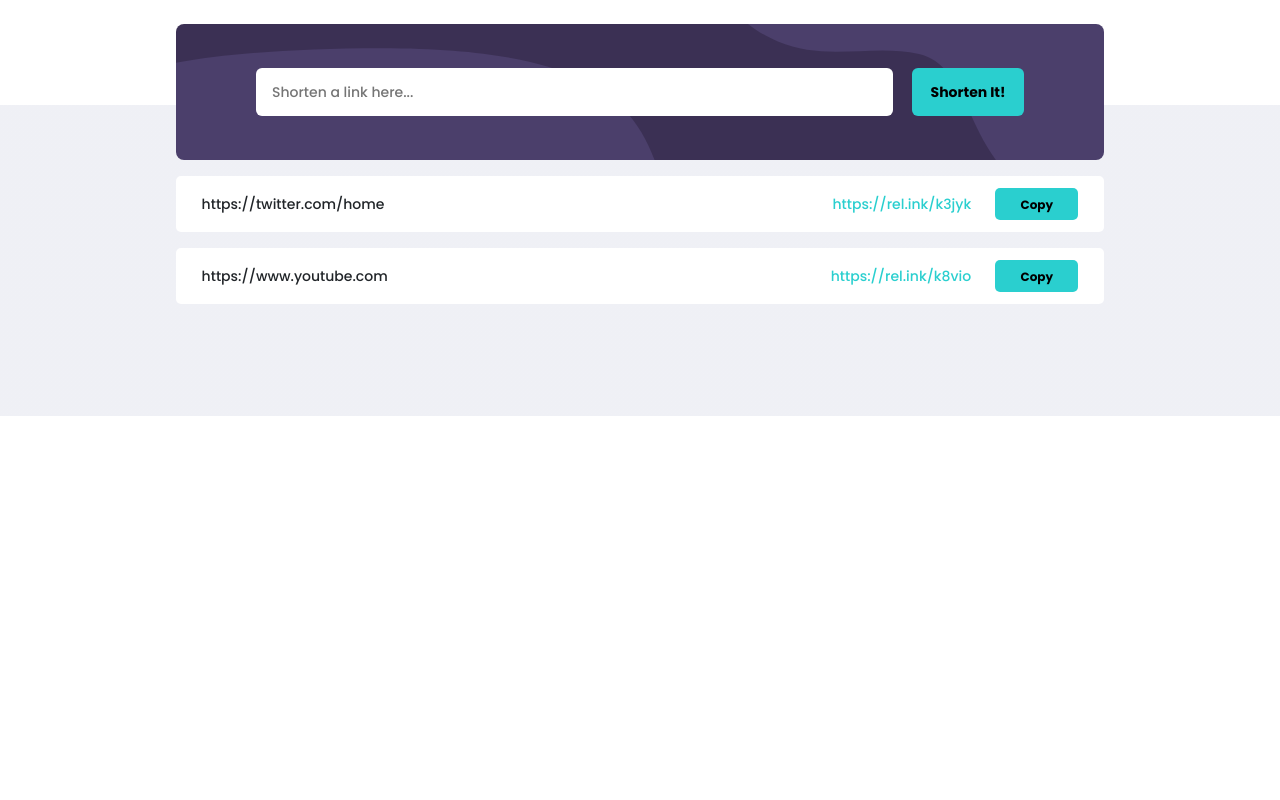
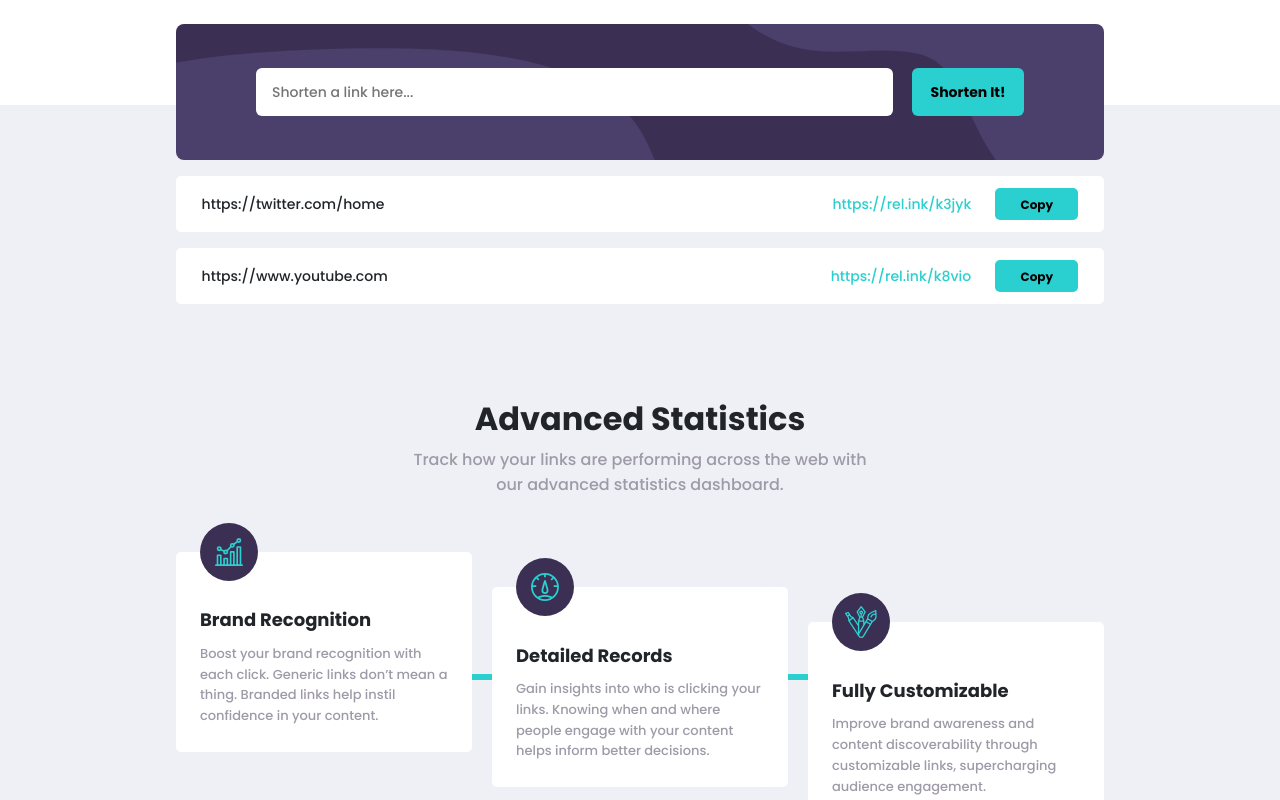
Before and after one commit to Federico-Baez/URL-Shortener-App-React, a React (Vite) app: page / in a window 1280 px wide. Shown: the part 655-1455 px from the top of the page. Before the commit the page ends 1071 px from the top, so only its background shows below. Built offline with nearby package versions, Linux system fonts and the light colour scheme.

Commit message:
finished advance statistics

```diff
--- a/src/components/containers/PageContainer.jsx
+++ b/src/components/containers/PageContainer.jsx
@@ -4,7 +4,7 @@ import Dashboard from '../pure/Dashboard';
 import LinkShortenerFormik from '../pure/LinkShortenerFormik';
 import Footer from '../pure/Footer';
 import ListContainer from './ListContainer';
-import StatisticsContainer from './StatisticsContainer';
+import Statistics from '../pure/Statistics';
 
 //styles
 import "../../styles/pageStyle.scss"
@@ -15,7 +15,7 @@ const PageContainer = () => {
             <Header />
             <Dashboard />
             <ListContainer />
-            <StatisticsContainer />
+            <Statistics />
             <Footer />
         </div>
     );
--- a/src/components/containers/StatisticsContainer.jsx
+++ /dev/null
@@ -1,19 +0,0 @@
-import React from 'react';
-import PropTypes from 'prop-types';
-
-
-const StatisticsContainer = () => {
-    return (
-        <div>
-
-        </div>
-    );
-};
-
-
-StatisticsContainer.propTypes = {
-
-};
-
-
-export default StatisticsContainer;
--- a/src/components/pure/Dashboard.jsx
+++ b/src/components/pure/Dashboard.jsx
@@ -1,5 +1,7 @@
 import React from 'react';
 import PropTypes from 'prop-types';
+
+//images
 import illustrationWorking from '../../design/images/illustration-working.svg';
 
 
--- a/src/components/pure/Statistics.jsx
+++ b/src/components/pure/Statistics.jsx
@@ -1,10 +1,59 @@
 import React from 'react';
 import PropTypes from 'prop-types';
+
+//images
+import StatImg1 from '../../design/images/icon-brand-recognition.svg'
+import StatImg2 from '../../design/images/icon-detailed-records.svg'
+import StatImg3 from '../../design/images/icon-fully-customizable.svg'
 
 
 const Statistics = () => {
     return (
-        <div>
+        <div className='statistics-container'>
+            <div className='statistics-header'>
+                <h2 className='title'>Advanced Statistics</h2>
+                <p className='description'>Track how your links are performing across the web with our advanced statistics dashboard.</p>
+            </div>
+
+            <div className='divisor'></div>
+            <div className='card-container'>
+                {/* CARD 1 */}
+                <div className='statistic-card' id='card-1'>
+                    <div className='stat-card-img'>
+                        <img id='img-1' src={StatImg1} alt="Brand Recognition img" />
+                    </div>
+                    <h4 className='stat-card-title'>
+                        Brand Recognition
+                    </h4>
+                    <p className='stat-card-description'>
+                        Boost your brand recognition with each click. Generic links don’t mean a thing. Branded links help instil confidence in your content.
+                    </p>
+                </div>
+                {/* CARD 2 */}
+                <div className='statistic-card' id='card-2'>
+                    <div className='stat-card-img'>
+                        <img id='img-2' src={StatImg2} alt="Brand Recognition img" />
+                    </div>
+                    <h4 className='stat-card-title'>
+                        Detailed Records
+                    </h4>
+                    <p className='stat-card-description'>
+                        Gain insights into who is clicking your links. Knowing when and where people engage with your content helps inform better decisions.
+                    </p>
+                </div>
+                {/* CARD 3 */}
+                <div className='statistic-card' id='card-3'>
+                    <div className='stat-card-img'>
+                        <img id='img-3' src={StatImg3} alt="Brand Recognition img" />
+                    </div>
+                    <h4 className='stat-card-title'>
+                        Fully Customizable
+                    </h4>
+                    <p className='stat-card-description'>
+                        Improve brand awareness and content discoverability through customizable links, supercharging audience engagement.
+                    </p>
+                </div>
+            </div>
 
         </div>
     );
--- a/src/styles/pageStyle.scss
+++ b/src/styles/pageStyle.scss
@@ -59,6 +59,7 @@
 
         .Navigation {
             padding-left: 2rem;
+            margin: 0;
             color: hsl(257, 7%, 63%);
             display: flex;
             flex-direction: row;
@@ -101,12 +102,14 @@
         .title {
             margin: 6rem 0 0;
             font-size: 68px;
+            font-weight: 700;
         }
 
         .description {
             color: hsl(257, 7%, 63%);
             margin: .5rem 0 2rem;
             font-size: 20px;
+            font-weight: 500;
         }
 
         .primary-btn {
@@ -133,6 +136,7 @@
 .list-container {
     width: 100%;
     font-size: 14px;
+    margin-bottom: 2rem;
 
     //-shortener-
     .shortener {
@@ -231,5 +235,96 @@
     }
 }
 
+//-STATISTICS CONTAINER-
+.statistics-container {
+    width: 100%;
+
+    .statistics-header {
+        display: flex;
+        flex-direction: column;
+        align-items: center;
+
+        .title {
+            font-weight: 700;
+        }
+
+        .description {
+            color: hsl(257, 7%, 63%);
+            width: 30rem;
+            text-align: center;
+        }
+
+    }
+
+    .divisor {
+        z-index: 10;
+        position: relative;
+        top: 9rem;
+        border: none;
+        height: 6px;
+        background: hsl(180, 66%, 49%);
+        opacity: 1;
+        margin: 1rem 2rem;
+    }
+
+    .card-container {
+        display: flex;
+        justify-content: space-between;
+        position: relative;
+        z-index: 100;
+
+
+        .statistic-card {
+            background-color: #FFF;
+            padding: 0 1.5rem 1.5rem;
+            border-radius: 5px;
+            width: 18.5rem;
+            height: 12.5rem;
+
+            .stat-card-img {
+                background-color: hsl(257, 27%, 26%);
+                border-radius: 5rem;
+                height: 3.6rem;
+                width: 3.6rem;
+                display: flex;
+                align-items: center;
+                justify-content: center;
+                position: relative;
+                bottom: 1.8rem;
+
+                img {
+                    height: 28px;
+
+                }
+
+                #img-3 {
+                    height: 32px;
+                }
+            }
+
+            .stat-card-title {
+                font-size: 18px;
+                font-weight: 700;
+                margin-bottom: .8rem;
+            }
+
+            .stat-card-description {
+                font-size: 13px;
+                color: hsl(257, 7%, 63%);
+            }
+        }
+
+        #card-2 {
+            position: relative;
+            top: 2.2rem;
+        }
+
+        #card-3 {
+            position: relative;
+            top: 4.4rem;
+        }
+    }
+}
+
 
 @media (max-width: 1225px) {}
```
